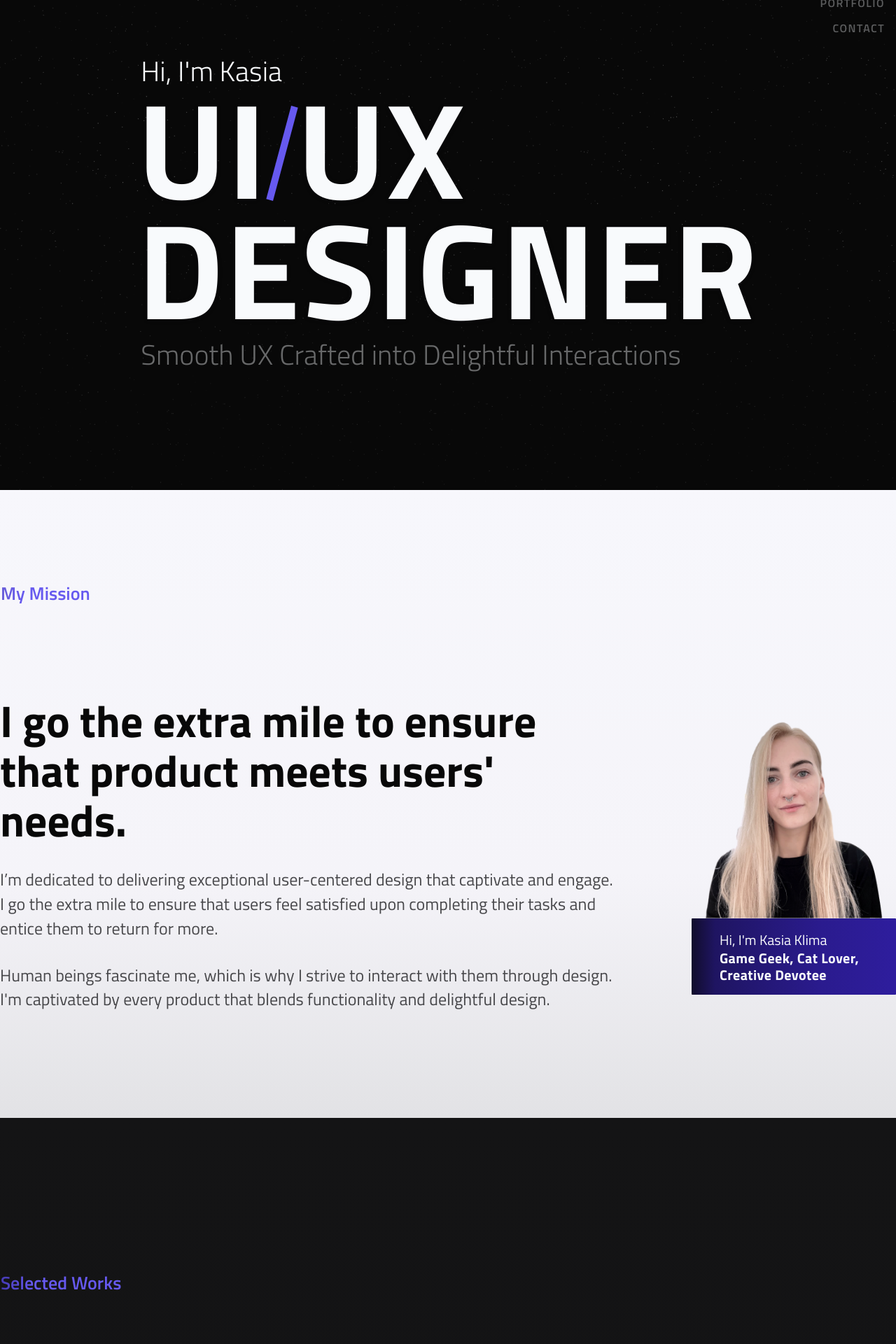
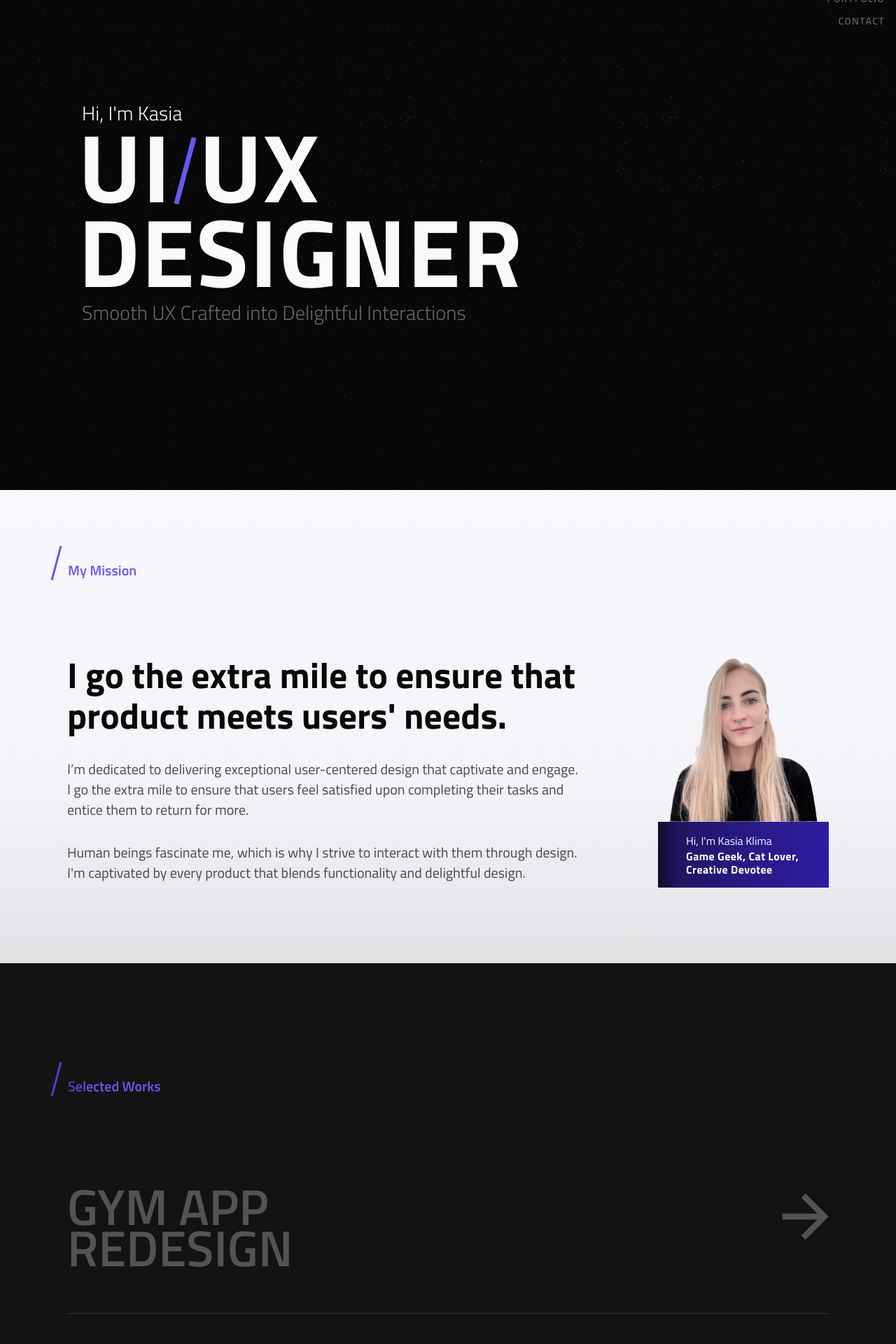
Before and after one commit to Evolutionx3/kk-portfolio, a React (Vite) app: page / in a window 1280 px wide. Shown: the part 100-2020 px from the top of the page at 70% size. Built offline with nearby package versions, Linux system fonts and the light colour scheme.

Commit message:
Fix res between 1280px and 1366px

```diff
--- a/src/components/molecules/MissionTextWrapper/MissionTextWrapper.jsx
+++ b/src/components/molecules/MissionTextWrapper/MissionTextWrapper.jsx
@@ -27,7 +27,10 @@ const MissionTextWrapper = () => {
         />
       </div>
       <div className="hidden xl:w-1/4 xl:flex xl:flex-col">
-        <img src="kasia.png" className="w-80 inline-block align-bottom" />
+        <img
+          src="kasia.png"
+          className="w-80 laptop:w-64 inline-block align-bottom"
+        />
         <div className="about_desc_wrapper">
           <p className="about_desc_introduction">Hi, I'm Kasia Klima</p>
           <p className="about_desc_interests">
--- a/src/components/molecules/Project/Project.jsx
+++ b/src/components/molecules/Project/Project.jsx
@@ -11,7 +11,7 @@ const Project = ({ badge, title, desktopTitle, img }) => {
         <ProjectImage img={img} />
         <ProjectBadge badge={badge} />
       </div>
-      <div className="py-4 xl:py-24 flex items-center xl:items-start justify-between">
+      <div className="py-4 xl:py-24 laptop:py-16 flex items-center xl:items-start justify-between">
         <ProjectTitle title={title} desktopTitle={desktopTitle} />
         <div>
           <RightArrow />
--- a/src/components/molecules/SectionTitleWrapper/SectionTitleWrapper.jsx
+++ b/src/components/molecules/SectionTitleWrapper/SectionTitleWrapper.jsx
@@ -5,7 +5,9 @@ import SectionTitle from "../../atoms/SectionTitle/SectionTitle";
 const SectionTitleWrapper = ({ title, additionalClass }) => {
   return (
     <div
-      className={`flex items-end gap-x-2 ${additionalClass} xl:mb-24 xl:-ml-6`}
+      className={`flex items-end gap-x-2 ${
+        additionalClass ? "additionalClass" : ""
+      } xl:mb-24 laptop:mb-16 xl:-ml-6`}
     >
       <SlashIcon />
       <SectionTitle title={title} />
--- a/src/components/organisms/Socials/Socials.jsx
+++ b/src/components/organisms/Socials/Socials.jsx
@@ -28,6 +28,7 @@ const Socials = () => {
                   height="87"
                   viewBox="0 0 68 87"
                   fill="none"
+                  className="laptop:w-16 laptop:h-16"
                 >
                   <g clipPath="url(#clip0_888_4403)">
                     <path
--- a/src/helpers/helpers.js
+++ b/src/helpers/helpers.js
@@ -31,6 +31,13 @@ export const swiperStyles = [
     background-position: center;
   }
 
+  @media only screen and (min-width:1280px) and (max-width:1366px) {
+    .swiper-button-next, .swiper-button-prev {
+      width: 37px;
+      height: 53px;
+    }
+  }
+
   @media only screen and (min-width: 1280px) {
     .swiper-button-next, .swiper-button-prev {
       margin-top: -80px;
--- a/src/index.css
+++ b/src/index.css
@@ -26,6 +26,10 @@ body {
             text-shadow: 0px 0.5000012516975403px 6.500016212463379px rgba(13, 9, 24, 0.22);
             line-height: 91.6%;
         }
+
+        @screen laptop {
+            font-size: 8.614rem;
+        }
     }
 
     .hero_medium_text {
@@ -45,10 +49,14 @@ body {
             font-weight: 300;
             line-height: normal;
         }
+
+        @screen laptop {
+            font-size: 1.77863rem;
+        }
     }
 
     .hero_wrapper {
-        @apply xl:max-w-screen-xl xl:mx-auto
+        @apply xl:max-w-screen-xl xl:mx-auto xl:w-full laptop:px-24
     }
 
     .hero_slash {
@@ -61,6 +69,11 @@ body {
         @screen xl {
             height: 138px;
             width: 10px;
+        }
+
+        @screen laptop {
+            height: 98px;
+            width: 7px;
         }
     }
 
@@ -79,10 +92,14 @@ body {
         @screen xl {
             padding: 112px 0 152px 0;
         }
+
+        @screen laptop {
+            padding: 79px 0 108px 0;
+        }
     }
 
     .my_mission_wrapper {
-        @apply xl:max-w-screen-xl xl:mx-auto;
+        @apply xl:max-w-screen-xl xl:mx-auto laptop:px-24;
     }
 
     .section_title {
@@ -95,6 +112,10 @@ body {
         @screen xl {
             font-size: 1.625rem;
         }
+
+        @screen laptop {
+            font-size: 1.25rem;
+        }
     }
 
     .my_mission_quote {
@@ -106,10 +127,14 @@ body {
             font-size: 3.9675rem;
             line-height: 112%;
         }
+
+        @screen laptop {
+            font-size: 3.2226rem;
+        }
     }
 
     .my_mission_text {
-        @apply text-xl xl:text-2xl;
+        @apply text-xl xl:text-2xl laptop:text-xl;
         line-height: 122%;
         color: #363639;
         opacity: 0.9;
@@ -117,6 +142,7 @@ body {
         @screen xl {
             line-height: 145%;
         }
+
     }
 
     .about_desc_wrapper {
@@ -126,12 +152,12 @@ body {
     }
 
     .about_desc_introduction {
-        @apply text-xl capitalize text-typography;
+        @apply text-xl capitalize text-typography laptop:text-base;
         line-height: 145%;
     }
 
     .about_desc_interests {
-        @apply text-xl capitalize text-typography font-bold;
+        @apply text-xl capitalize text-typography font-bold laptop:text-base;
         line-height: 120%;
         letter-spacing: 0.025rem;
     }
@@ -143,10 +169,14 @@ body {
         @screen xl {
             padding: 200px 0;
         }
+
+        @screen laptop {
+            padding: 140px 0;
+        }
     }
 
     .projects_wrapper {
-        @apply xl:max-w-screen-xl xl:mx-auto flex flex-col gap-y-12
+        @apply xl:max-w-screen-xl xl:mx-auto laptop:px-24 flex flex-col gap-y-12 xl:gap-y-0
     }
 
     .projects_container, .testimonials_container, .socials_container {
@@ -165,11 +195,12 @@ body {
         border-color: rgba(248, 250, 252, .13);
     }
 
-    .project:last-child {
+    /* .project:last-child {
         @screen xl {
             height: 354.63px;
         }
-    }
+
+    } */
 
     .project_title {
         @apply font-semibold uppercase text-typography xl:bg-transparent;
@@ -182,15 +213,24 @@ body {
             line-height: 82%;
             max-width: 800px;
         }
+
+        @screen xl {
+            font-size: 4.5rem;
+            max-width: 550px;
+        }
     }
 
     .testimonials_wrapper, .socials_wrapper {
-        @apply flex flex-col xl:max-w-screen-xl xl:mx-auto;
+        @apply flex flex-col xl:max-w-screen-xl xl:mx-auto laptop:px-24;
     }
 
     .socials_container, .testimonials_container {
         @apply bg-dark-grey;
         padding-top: 78px;
+
+        @screen laptop {
+            padding-top: 70px;
+        }
 
     }
 
@@ -207,13 +247,22 @@ body {
             width: 900px;
             height: auto;
         }
+
+        @screen laptop {
+            font-size: 3.22269rem;
+            width: 720px;
+        }
     }
 
     .testimonials_reference {
-        @apply text-xl xl:block hidden relative;
+        @apply text-xl xl:block laptop:text-lg hidden relative;
         color: #9F9F9F;
         line-height: 145%;
         width: 760px;
+
+        @screen laptop {
+            width: 700px;
+        }
     }
 
     .testimonials_reference::after {
@@ -234,11 +283,6 @@ body {
         font-weight: 700;
     }
 
-    .carousel_next {
-        @apply w-10 h-16 flex justify-center items-center;
-        border-radius: 0.09094rem;
-        background: linear-gradient(90deg, rgba(46, 29, 157, 0.22) 0%, rgba(46, 29, 157, 0.83) 57.44%, #2E1D9D 100%);
-    }
 
     .mentors_info_wrapper {
         @apply -ml-8 -mt-12 xl:m-0 xl:py-4 xl:px-10;
@@ -249,7 +293,7 @@ body {
     }
 
     .mentors_info {
-        @apply flex w-48 xl:w-full xl:text-lg text-sm;
+        @apply flex w-48 xl:w-full xl:text-lg laptop:text-base text-sm;
 
         @screen xl {
             line-height: 145%;
@@ -292,6 +336,10 @@ body {
 
         @screen xl {
             font-size: 6.19875rem;
+        }
+
+        @screen laptop {
+            font-size: 4.41013rem;
         }
     }
 
@@ -389,7 +437,7 @@ body {
       }
 
       .menu-item {
-        @apply text-right uppercase font-semibold text-lg text-typography xl:text-dark-typography xl:text-base;
+        @apply text-right uppercase font-semibold text-lg text-typography laptop:text-sm xl:text-dark-typography xl:text-base;
         letter-spacing: 0.09rem;
       }
 
--- a/tailwind.config.js
+++ b/tailwind.config.js
@@ -9,6 +9,9 @@ export default {
         violet: "#6659EF",
         "dark-typography": "#5C5D5E",
       },
+      screens: {
+        laptop: { min: "1024px", max: "1366px" },
+      },
     },
   },
   plugins: [],
```
